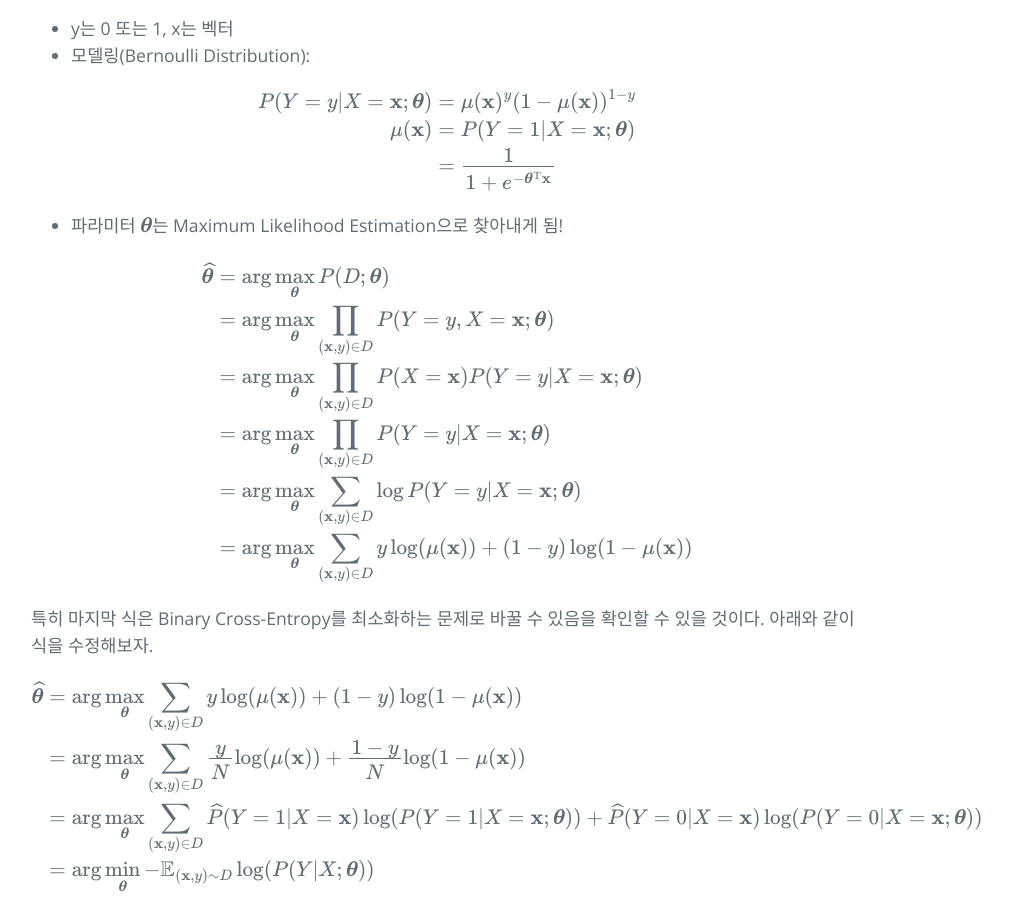
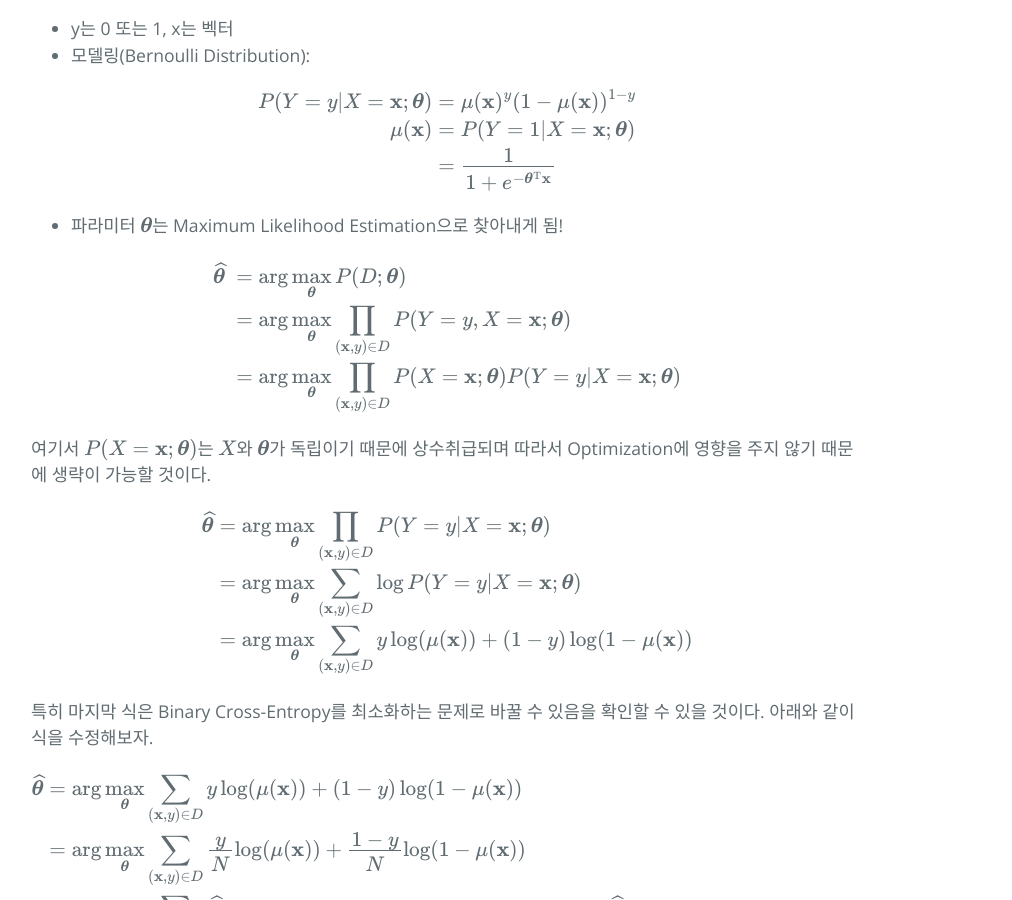
Before and after one commit to hcnoh/hcnoh.github.io, a Jekyll site: the page built from _posts/2019-04-25-logistic-regression-and-naive-bayes.md, in a window 1280 px wide and 900 px high, scrolled down 1182 px. Shown: the whole window, without its empty margins (193-1205 px from the left). Built offline with Jekyll 4.4.1, drawn with Linux system fonts in a browser that asks for light colours; formulas are drawn with MathJax 3; comment, search, counter and statistics services are not loaded.

Commit message:
Update 2019-04-25-logistic-regression-and-naive-bayes.md

```diff
--- a/_posts/2019-04-25-logistic-regression-and-naive-bayes.md
+++ b/_posts/2019-04-25-logistic-regression-and-naive-bayes.md
@@ -47,9 +47,18 @@ $$
 
 $$
 \begin{align*}
-\widehat{\boldsymbol{\theta}} & = \arg \max_{\boldsymbol{\theta}} P(D ; \boldsymbol{\theta}) \\
+\widehat{\boldsymbol{\theta}}\
+& = \arg \max_{\boldsymbol{\theta}} P(D ; \boldsymbol{\theta}) \\
 & = \arg \max_{\boldsymbol{\theta}} \prod_{(\mathbf{x}, y) \in D} P(Y=y, X=\mathbf{x} ; \boldsymbol{\theta}) \\
-& = \arg \max_{\boldsymbol{\theta}} \prod_{(\mathbf{x}, y) \in D} P(X=\mathbf{x}) P(Y=y \vert X=\mathbf{x} ; \boldsymbol{\theta}) \\
+& = \arg \max_{\boldsymbol{\theta}} \prod_{(\mathbf{x}, y) \in D} P(X=\mathbf{x} ; \boldsymbol{\theta}) P(Y=y \vert X=\mathbf{x} ; \boldsymbol{\theta}) \\
+\end{align*}
+$$
+
+여기서 $$P(X=\mathbf{x} ; \boldsymbol{\theta})$$는 $$X$$와 $$\boldsymbol{\theta}$$가 독립이기 때문에 상수취급되며 따라서 Optimization에 영향을 주지 않기 때문에 생략이 가능할 것이다.
+
+$$
+\begin{align*}
+\widehat{\boldsymbol{\theta}}
 & = \arg \max_{\boldsymbol{\theta}} \prod_{(\mathbf{x}, y) \in D} P(Y=y \vert X=\mathbf{x} ; \boldsymbol{\theta}) \\
 & = \arg \max_{\boldsymbol{\theta}} \sum_{(\mathbf{x}, y) \in D} \log P(Y=y \vert X=\mathbf{x} ; \boldsymbol{\theta}) \\
 & = \arg \max_{\boldsymbol{\theta}} \sum_{(\mathbf{x}, y) \in D} y\log(\mu(\mathbf{x})) + (1-y)\log(1-\mu(\mathbf{x}))
```
